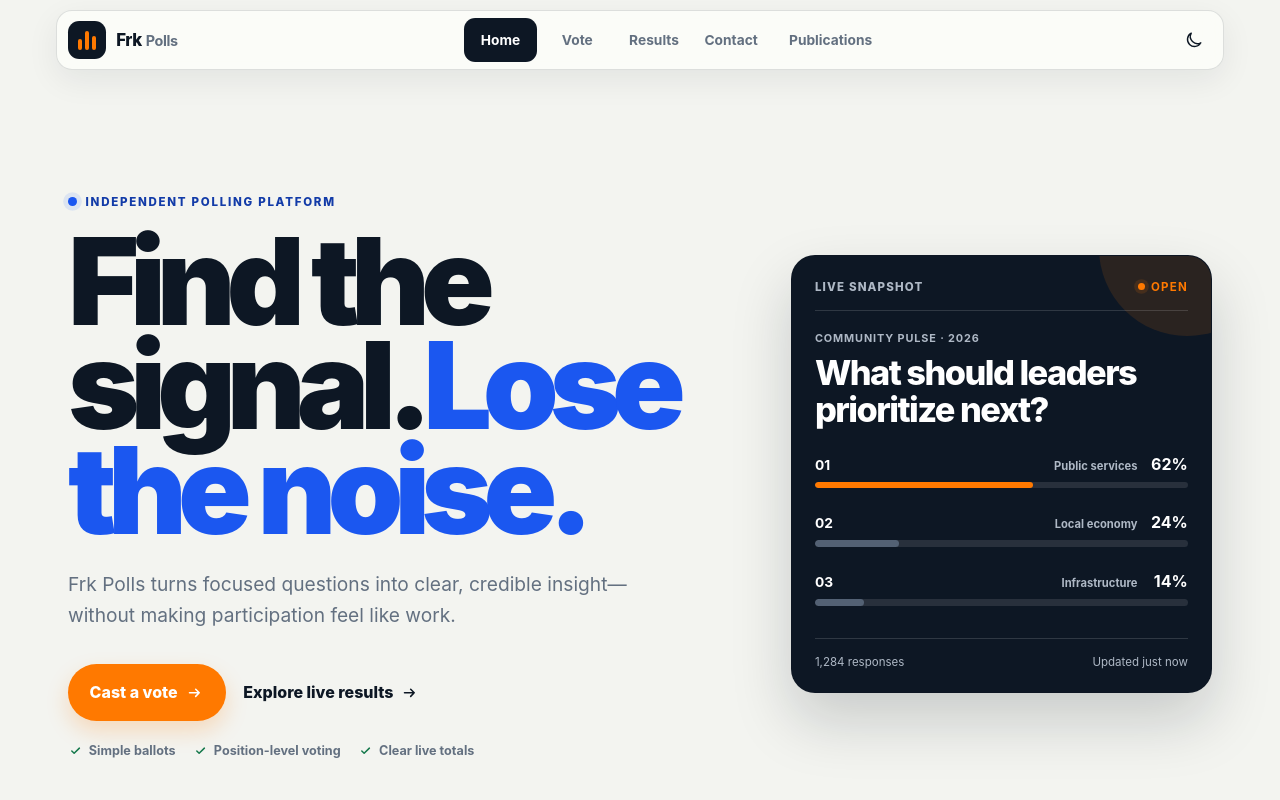
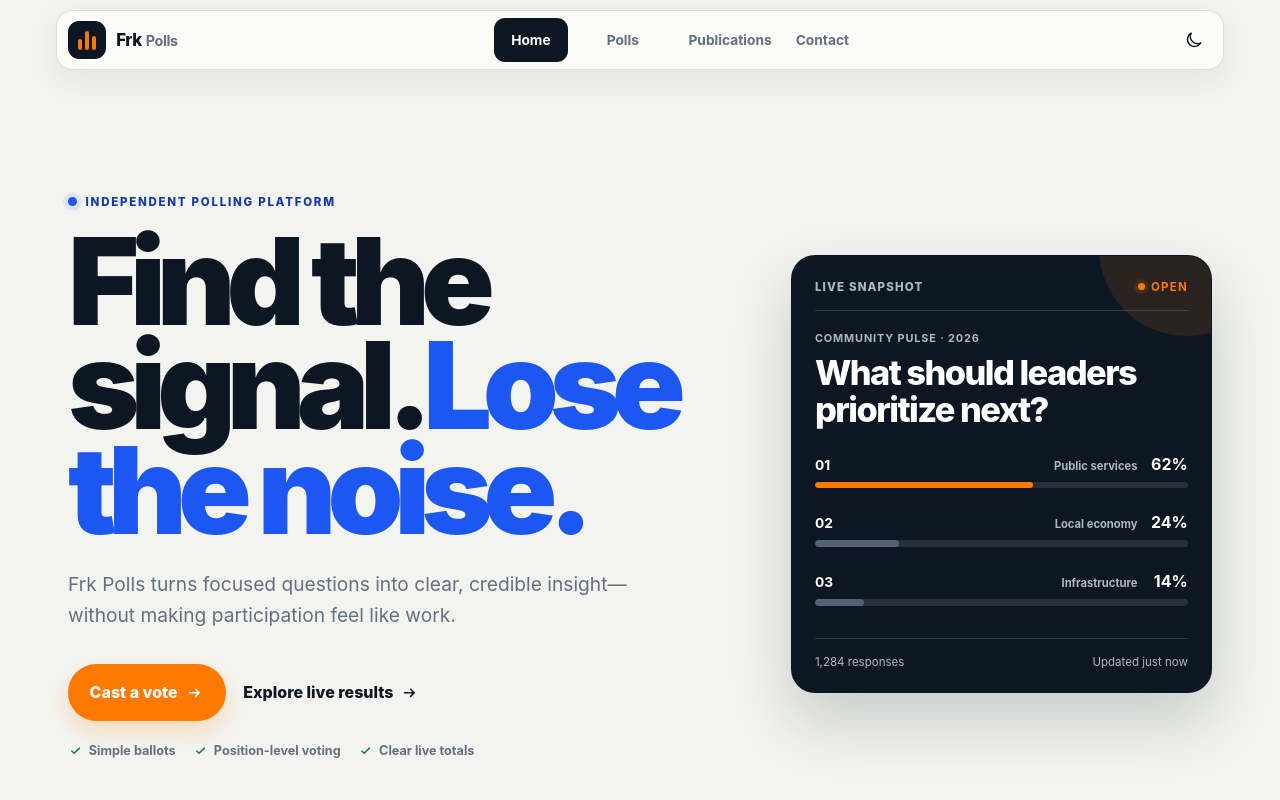
Before and after one commit to fr-konuko/Fr_K-Polls, a Next.js app: page / in a window 1280 px wide. Shown: the top 800 px of the page. Built offline with nearby package versions, Linux system fonts and the light colour scheme.

Commit message:
Add Polls dropdown before Contact

```diff
--- a/app/globals.css
+++ b/app/globals.css
@@ -117,13 +117,13 @@ button:focus-visible, a:focus-visible, input:focus-visible, select:focus-visible
   text-decoration: none;
 }
 .nav-link.is-active { color: var(--inverse-text); background: var(--inverse); }
-.publications-menu { position: relative; min-width: 0; }
-.publications-trigger { display: grid; width: 100%; min-height: 2.75rem; padding: 0.55rem 0.35rem; place-items: center; border-radius: 0.7rem; color: var(--muted); background: transparent; cursor: pointer; font-size: 0.86rem; font-weight: 720; text-align: center; }
-.publications-menu.is-active .publications-trigger { color: var(--inverse-text); background: var(--inverse); }
-.publications-dropdown { position: absolute; z-index: 40; top: 100%; left: 0; display: grid; width: max(100%, 10rem); padding: 0.4rem; gap: 0.2rem; border: 1px solid var(--line); border-radius: 0.7rem; background: var(--paper); box-shadow: 0 14px 30px rgba(13, 23, 36, 0.16); }
-.publications-dropdown[hidden] { display: none; }
-.publications-dropdown a { display: flex; min-height: 2.7rem; padding: 0.65rem 0.75rem; align-items: center; border-radius: 0.45rem; color: var(--ink); font-size: 0.88rem; text-decoration: none; }
-.publications-dropdown a.is-current { color: var(--accent); font-weight: 800; }
+.nav-menu { position: relative; min-width: 0; }
+.nav-menu-trigger { display: grid; width: 100%; min-height: 2.75rem; padding: 0.55rem 0.35rem; place-items: center; border-radius: 0.7rem; color: var(--muted); background: transparent; cursor: pointer; font-size: 0.86rem; font-weight: 720; text-align: center; }
+.nav-menu.is-active .nav-menu-trigger { color: var(--inverse-text); background: var(--inverse); }
+.nav-dropdown { position: absolute; z-index: 40; top: 100%; left: 0; display: grid; width: max(100%, 10rem); padding: 0.4rem; gap: 0.2rem; border: 1px solid var(--line); border-radius: 0.7rem; background: var(--paper); box-shadow: 0 14px 30px rgba(13, 23, 36, 0.16); }
+.nav-dropdown[hidden] { display: none; }
+.nav-dropdown a { display: flex; min-height: 2.7rem; padding: 0.65rem 0.75rem; align-items: center; border-radius: 0.45rem; color: var(--ink); font-size: 0.88rem; text-decoration: none; }
+.nav-dropdown a.is-current { color: var(--accent); font-weight: 800; }
 
 .button, button {
   display: inline-flex;
@@ -449,7 +449,7 @@ a.admin-poll:hover { border-color: var(--blue); }
   .theme-toggle { position: static; }
   .site-header nav { display: flex; align-items: center; gap: 0.2rem; }
   .nav-link { min-width: 4.6rem; padding-inline: 0.65rem; }
-  .publications-trigger { min-width: 7.4rem; padding-inline: 0.65rem; }
+  .nav-menu-trigger { min-width: 6.5rem; padding-inline: 0.65rem; }
   .page { padding-block: 3rem 5rem; }
   .signal-grid { grid-template-columns: repeat(3, 1fr); }
   .signal-grid > div { padding: 1.35rem 1.5rem; justify-content: center; border-right: 1px solid var(--line); border-bottom: 0; }
@@ -512,8 +512,8 @@ a.admin-poll:hover { border-color: var(--blue); }
 @media (hover: hover) and (pointer: fine) {
   .nav-link, .button, button, .text-link, .sector-row, .candidate-card, .admin-poll { transition: transform 180ms ease, color 180ms ease, background 180ms ease, border-color 180ms ease, box-shadow 180ms ease; }
   .nav-link:hover:not(.is-active) { color: var(--ink); background: var(--faint); }
-  .publications-trigger:hover { color: var(--ink); background: var(--faint); }
-  .publications-dropdown a:hover { color: var(--accent); background: var(--faint); }
+  .nav-menu-trigger:hover { color: var(--ink); background: var(--faint); }
+  .nav-dropdown a:hover { color: var(--accent); background: var(--faint); }
   .button:hover:not(:disabled), button:hover:not(:disabled) { transform: translateY(-2px); box-shadow: 0 10px 24px rgba(13, 23, 36, 0.16); }
   .text-link:hover { color: var(--blue); }
   .sector-row:hover { padding-inline: 0.75rem; background: var(--paper); }
--- a/components/SiteHeader.tsx
+++ b/components/SiteHeader.tsx
@@ -16,7 +16,7 @@ export function Logo() {
 
 export function SiteHeader() {
   const pathname = usePathname();
-  const [isPublicationsOpen, setIsPublicationsOpen] = useState(false);
+  const [openMenu, setOpenMenu] = useState<"polls" | "publications" | null>(null);
   useEffect(() => {
     const theme = window.localStorage.getItem("frk-polls-theme");
     if (theme === "dark") document.documentElement.dataset.theme = "dark";
@@ -30,11 +30,27 @@ export function SiteHeader() {
 
   const links = [
     { href: "/", label: "Home" },
+  ];
+  const menus = [
+    {
+      id: "polls",
+      label: "Polls",
+      active: pathname.startsWith("/vote") || pathname.startsWith("/results"),
+      links: [
         { href: "/vote", label: "Vote" },
         { href: "/results", label: "Results" },
-    { href: "/contact", label: "Contact" },
-  ];
-  const isPublicationsActive = pathname.startsWith("/blog") || pathname.startsWith("/reports");
+      ],
+    },
+    {
+      id: "publications",
+      label: "Publications",
+      active: pathname.startsWith("/blog") || pathname.startsWith("/reports"),
+      links: [
+        { href: "/blog", label: "Blogs" },
+        { href: "/reports", label: "Reports" },
+      ],
+    },
+  ] as const;
 
   return (
     <header className="site-header">
@@ -59,42 +75,69 @@ export function SiteHeader() {
             </Link>
           );
         })}
+        {menus.map((menu) => {
+          const isOpen = openMenu === menu.id;
+          return (
             <div
-          className={isPublicationsActive ? "publications-menu is-active" : "publications-menu"}
-          onMouseEnter={() => setIsPublicationsOpen(true)}
-          onMouseLeave={() => setIsPublicationsOpen(false)}
+              className={menu.active ? "nav-menu is-active" : "nav-menu"}
+              key={menu.id}
+              onPointerEnter={(event) => {
+                if (event.pointerType === "mouse") setOpenMenu(menu.id);
+              }}
+              onPointerLeave={(event) => {
+                if (event.pointerType === "mouse") {
+                  setOpenMenu((current) => current === menu.id ? null : current);
+                }
+              }}
               onBlur={(event) => {
                 if (!event.currentTarget.contains(event.relatedTarget as Node | null)) {
-              setIsPublicationsOpen(false);
+                  setOpenMenu((current) => current === menu.id ? null : current);
                 }
               }}
               onKeyDown={(event) => {
-            if (event.key === "Escape") setIsPublicationsOpen(false);
+                if (event.key === "Escape") setOpenMenu(null);
               }}
             >
               <button
-            className="publications-trigger"
+                className="nav-menu-trigger"
                 type="button"
-            aria-expanded={isPublicationsOpen}
-            aria-controls="publications-dropdown"
-            aria-current={isPublicationsActive ? "page" : undefined}
-            onFocus={() => setIsPublicationsOpen(true)}
+                aria-expanded={isOpen}
+                aria-controls={`nav-${menu.id}-dropdown`}
+                aria-current={menu.active ? "page" : undefined}
+                onFocus={() => setOpenMenu(menu.id)}
                 onClick={() => {
                   const supportsHover = window.matchMedia("(hover: hover) and (pointer: fine)").matches;
-              setIsPublicationsOpen(supportsHover ? true : (open) => !open);
+                  setOpenMenu(supportsHover ? menu.id : (current) => current === menu.id ? null : menu.id);
                 }}
               >
-            Publications
+                {menu.label}
               </button>
-          <div className="publications-dropdown" id="publications-dropdown" hidden={!isPublicationsOpen}>
-            <Link className={pathname.startsWith("/blog") ? "is-current" : undefined} href="/blog" aria-current={pathname.startsWith("/blog") ? "page" : undefined} onClick={() => setIsPublicationsOpen(false)}>
-              Blogs
+              <div className="nav-dropdown" id={`nav-${menu.id}-dropdown`} hidden={!isOpen}>
+                {menu.links.map((link) => {
+                  const active = pathname.startsWith(link.href);
+                  return (
+                    <Link
+                      className={active ? "is-current" : undefined}
+                      href={link.href}
+                      aria-current={active ? "page" : undefined}
+                      key={link.href}
+                      onClick={() => setOpenMenu(null)}
+                    >
+                      {link.label}
                     </Link>
-            <Link className={pathname.startsWith("/reports") ? "is-current" : undefined} href="/reports" aria-current={pathname.startsWith("/reports") ? "page" : undefined} onClick={() => setIsPublicationsOpen(false)}>
-              Reports
-            </Link>
+                  );
+                })}
               </div>
             </div>
+          );
+        })}
+        <Link
+          className={pathname.startsWith("/contact") ? "nav-link is-active" : "nav-link"}
+          href="/contact"
+          aria-current={pathname.startsWith("/contact") ? "page" : undefined}
+        >
+          Contact
+        </Link>
       </nav>
       <button className="theme-toggle" type="button" onClick={toggleTheme} aria-label="Toggle color theme" title="Toggle color theme">
         <svg className="theme-icon theme-icon-moon" viewBox="0 0 24 24" fill="none" aria-hidden="true">
```
Lines whose indentation alone changed are shown as unchanged.
